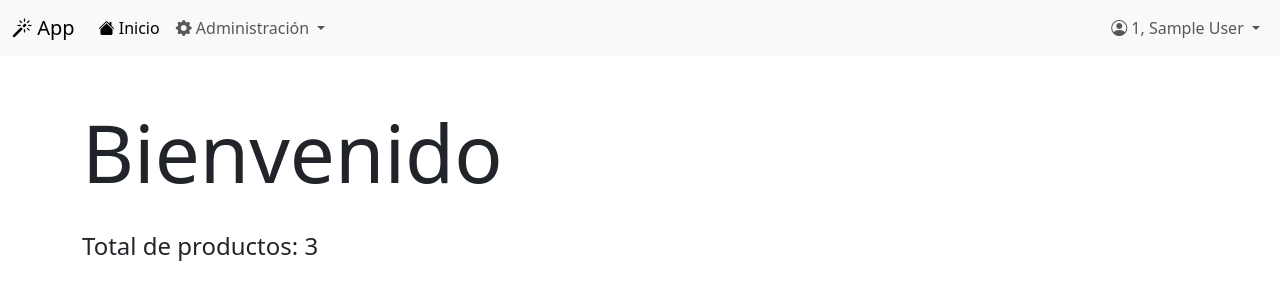
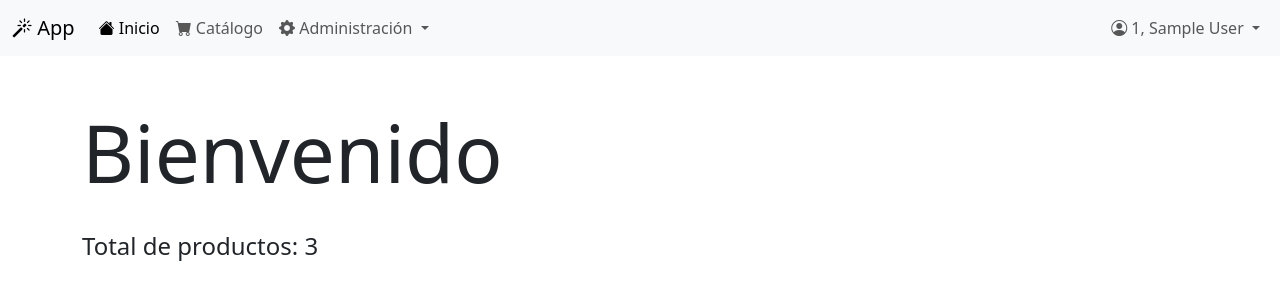
Before and after one commit to marceloaudisioClases/catalogo2000, a CodeIgniter app: page /catalogo/index.php/principal/index in a window 1280 px wide. Shown: the top 300 px of the page. Run offline with CodeIgniter, Linux system fonts and the light colour scheme; the visitor is signed in with stand-in values (Sample User, id 1); data comes from the database, SQL or seed files in the repository.

Commit message:
Terminado

```diff
--- a/application/views/menu.php
+++ b/application/views/menu.php
@@ -8,6 +8,9 @@
       <ul class="navbar-nav me-auto mb-2 mb-lg-0">
         <li class="nav-item">
           <a class="nav-link active" href="<?php echo site_url("Principal/index"); ?>"><i class="bi bi-house-fill"></i> Inicio</a>
+        </li>
+        <li class="nav-item">
+          <a class="nav-link" href="<?php echo site_url("catalogo"); ?>" target="_blank"><i class="bi bi-cart-fill"></i> Catálogo</a>
         </li>
         <?php if($this->session->userdata("rol_id")==ROL_ADMIN){ ?>
             <li class="nav-item dropdown">
```
